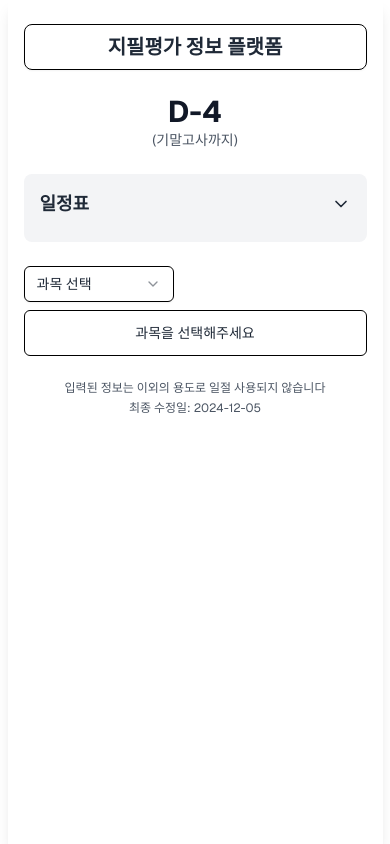
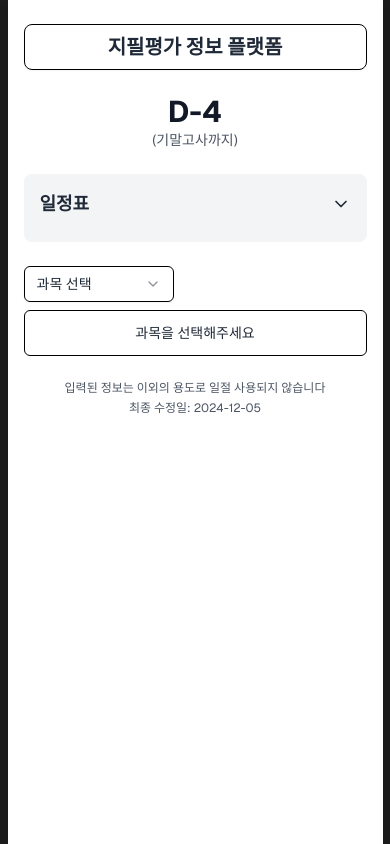
Before and after one commit to Daekyo48/SW_ExamWebPlatform, a Next.js app: page / in a window 390 px wide. Built offline with nearby package versions, Linux system fonts and the light colour scheme.

Commit message:
Update mobile-web-page.tsx

```diff
--- a/components/mobile-web-page.tsx
+++ b/components/mobile-web-page.tsx
@@ -305,7 +305,7 @@
   };
 
   return (
-    <div className="min-h-screen bg-[#FFFFFF] text-gray-800 flex justify-center">
+    <div className="min-h-screen bg-[#1C1C1C] text-gray-800 flex justify-center">
       {isLoading ? (
         <div className="flex items-center justify-center w-full h-screen bg-white" aria-live="polite" aria-busy="true">
           <svg className="animate-spin h-10 w-10 text-blue-500" xmlns="http://www.w3.org/2000/svg" fill="none" viewBox="0 0 24 24">
```
